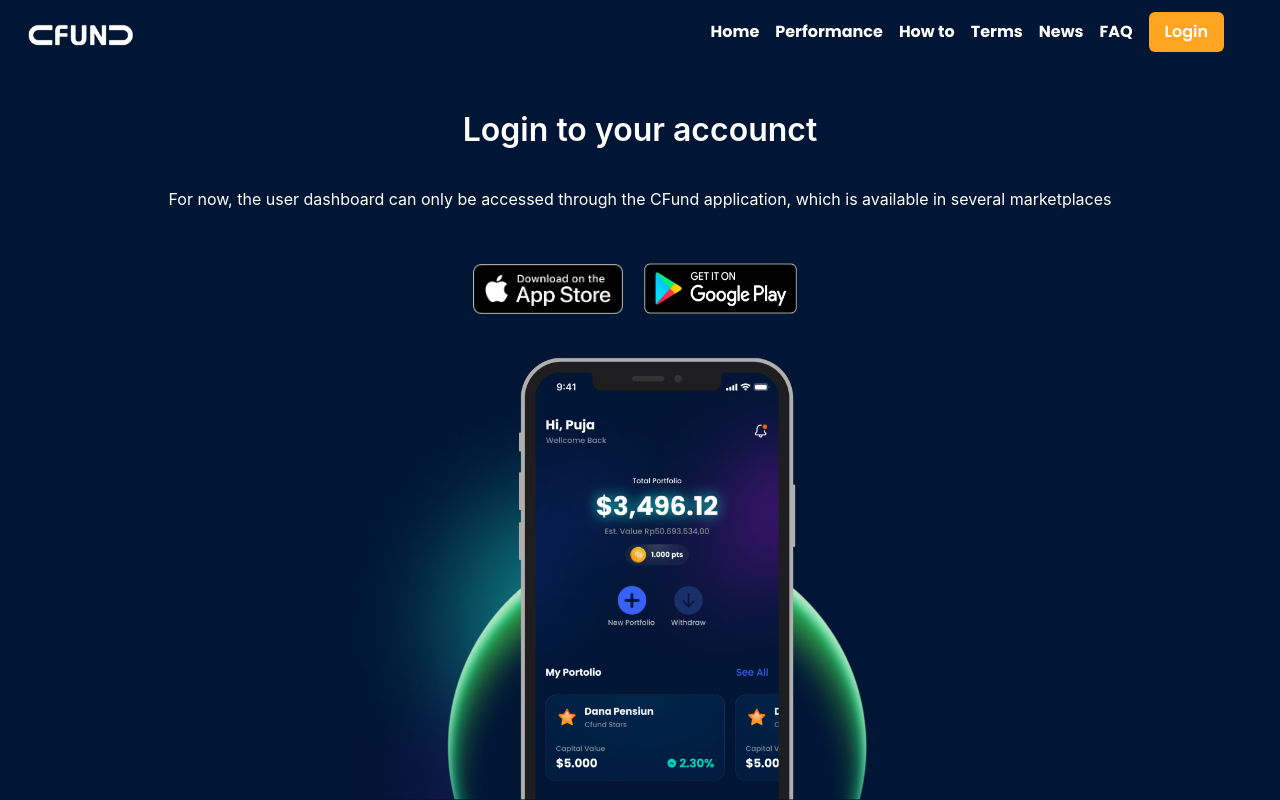
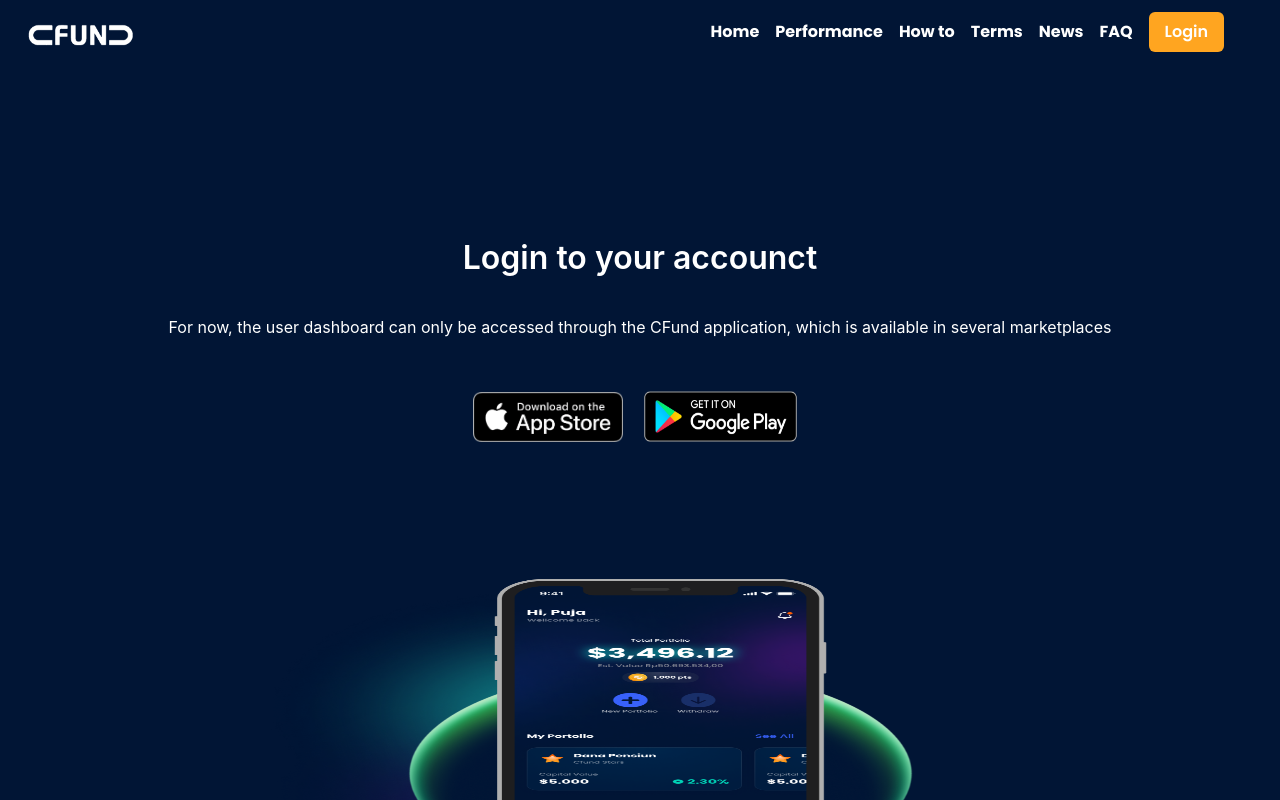
Before and after one commit to Dmarcellakbar/next-landing, a Next.js app: page /Login in a window 1280 px wide. Built offline with nearby package versions, Linux system fonts and the light colour scheme.

Commit message:
login-edit

```diff
--- a/pages/Login/index.tsx
+++ b/pages/Login/index.tsx
@@ -18,19 +18,18 @@ import Navbar from '../../components/Layout/Navbar/Navbar';
       backgroundColor: '#011535',
       backgroundSize: 'cover',
       color: '#FFF',
-      width:"stretch",
-      height:"100vh",
-      maxWidth: '100%',
   }
     return (
       <section style={styling}>
         <Navbar/>
-      <Container maxW={'5xl'}>
+      <Container maxW={'80rem'} height={'100vh'} pt={'8rem'} pb={'8rem'} verticalAlign={'center'}>
         <Stack
           textAlign={'center'}
           align={'center'}
           spacing={{ base: 8, md: 10 }}
-          py={{ base: 20, md: 28 }}>
+          py={{ base: 20, md: 28 }}
+          display={'flex'}
+          >
           <Heading
             fontWeight={600}
             fontSize={'32px'}
@@ -53,7 +52,7 @@ import Navbar from '../../components/Layout/Navbar/Navbar';
                 </a>
                 </Box>
             </HStack>
-            <Flex style={{ position: 'absolute', display: 'flex', flex: '1', bottom: '0px', height: '40rem', width: '40rem'}}>
+            <Flex style={{ position: 'absolute', display: 'flex', flex: '1', bottom: '0px', height: '40%', width: '60%'}}>
                     <Image src={phone} />
             </Flex>
 
```
